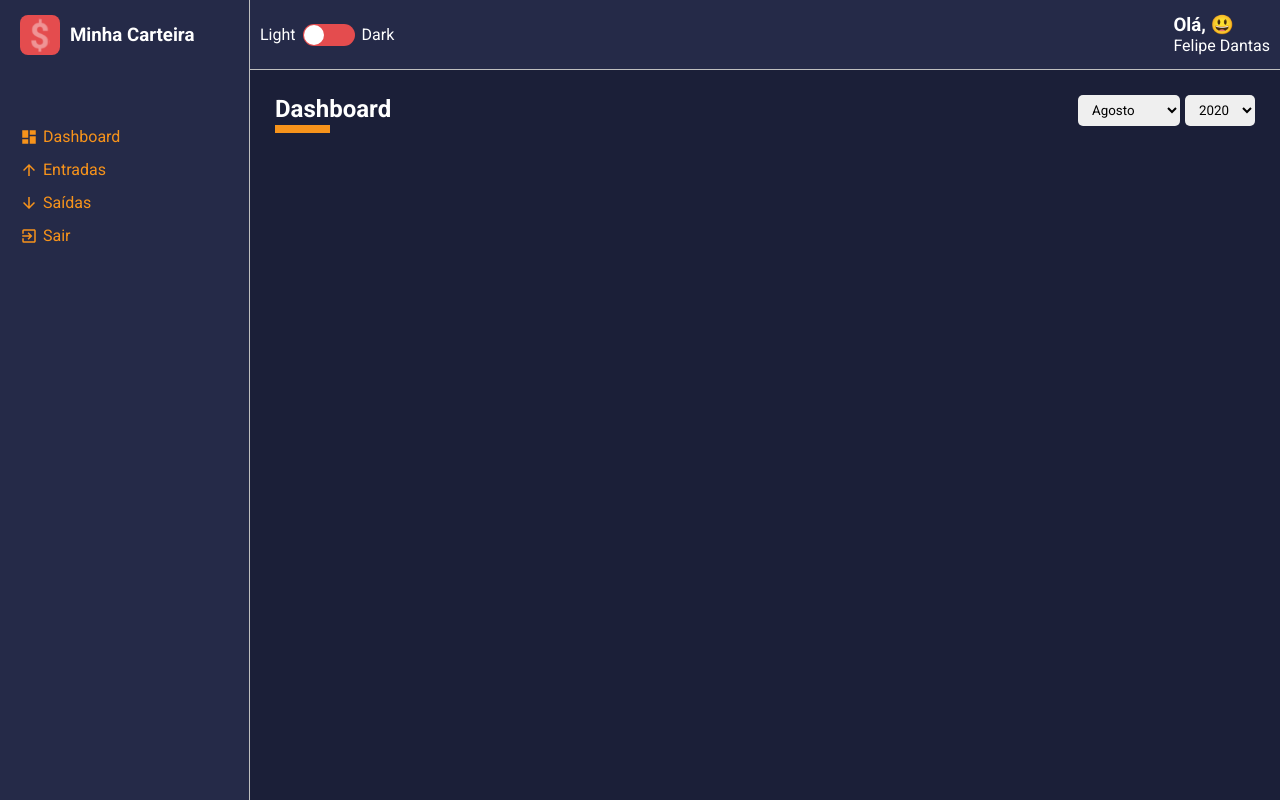
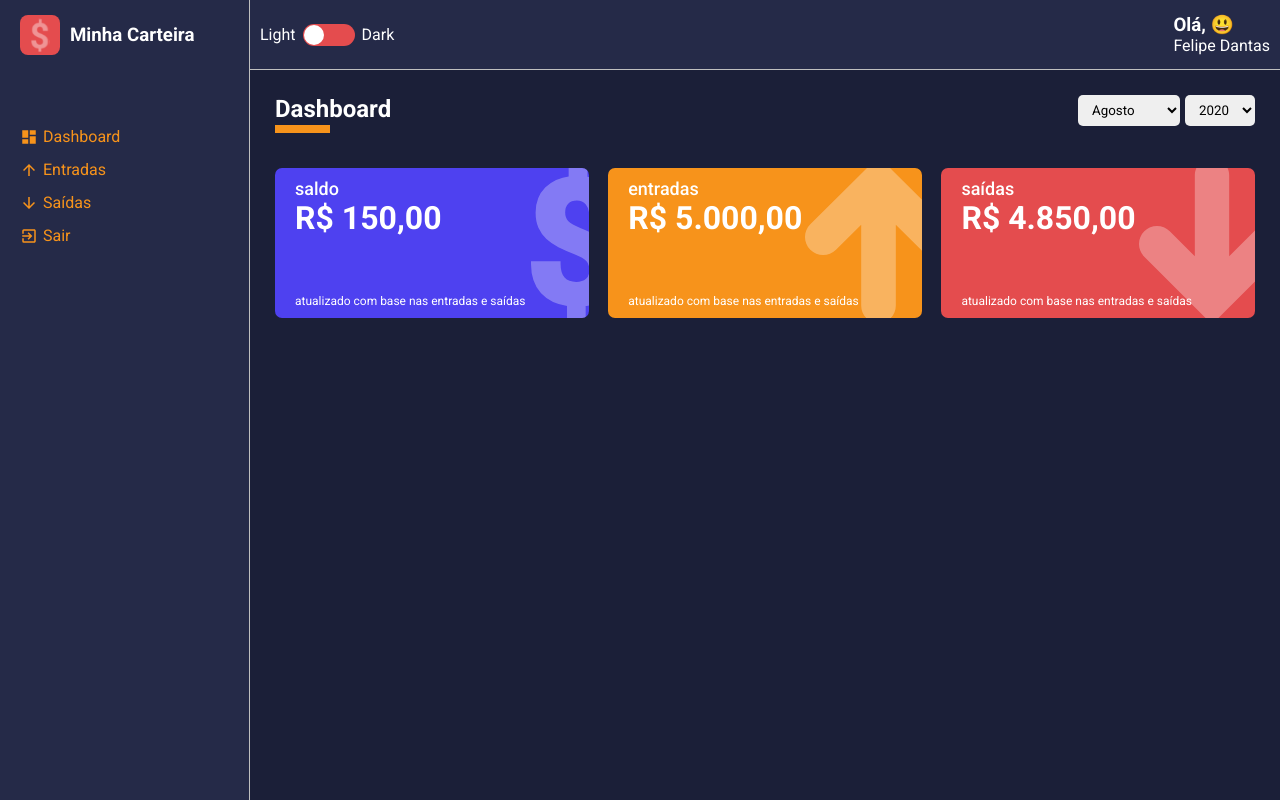
Before and after one commit to FelipeRBDantas/minha-carteira-frontend, a React (Create React App) app: page /dashboard in a window 1280 px wide. Built offline with nearby package versions, Linux system fonts and the light colour scheme.

Commit message:
[feature] - Implementação do Wallet Box (cartões de movimentação da carteira)

```diff
--- a/package.json
+++ b/package.json
@@ -12,6 +12,7 @@
     "@types/react": "^18.0.15",
     "@types/react-dom": "^18.0.6",
     "react": "^18.2.0",
+    "react-countup": "^6.3.0",
     "react-dom": "^18.2.0",
     "react-icons": "^4.4.0",
     "react-router-dom": "^6.3.0",
--- a/src/components/WalletBox/index.tsx
+++ b/src/components/WalletBox/index.tsx
@@ -1,29 +1,57 @@
-import React from "react";
+import React, { useMemo } from "react";
+
+// COMPONENTS
+import CountUp from 'react-countup';
+
+// STYLES
 
 import { Container } from './styles';
 
+// ASSETS
+
 import dollarImg from '@assets/dollar.svg';
 
-import arrowUpImg from '@assets/dollar.svg';
+import arrowUpImg from '@assets/arrow-up.svg';
 
-import arrowDownImg from '@assets/dollar.svg';
+import arrowDownImg from '@assets/arrow-down.svg';
 
 interface IWalletBoxProps {
   title: string;
-  amount: string;
+  amount: number;
   footerLabel: string;
-  icon: string;
+  icon?: 'dolar' | 'arrowUp' | 'arrowDown';
+  color: string;
 }
 
 const WalletBox: React.FC<IWalletBoxProps> = ({
   title,
   amount,
   footerLabel,
-  icon
+  icon,
+  color
 }: IWalletBoxProps) => {
+  const handleIconSelected = useMemo(() => {
+    return {
+      'dolar': dollarImg,
+      'arrowUp': arrowUpImg,
+      'arrowDown': arrowDownImg
+    };
+  }, []);
+
   return (
-    <Container>
-
+    <Container color={ color }>
+      <span>{ title }</span>
+      <h1>
+        <CountUp
+          end={ amount }
+          prefix={ "R$ " }
+          separator="."
+          decimal=","
+          decimals={ 2 }
+        />
+      </h1>
+      <small>{ footerLabel }</small>
+      { icon && <img src={ handleIconSelected[icon] } alt={ title } /> }
     </Container>
   );
 }
--- a/src/components/WalletBox/styles.ts
+++ b/src/components/WalletBox/styles.ts
@@ -1,5 +1,36 @@
 import styled from "styled-components";
 
-export const Container = styled.div`
+interface IContainerProps {
+  color: string;
+}
 
+export const Container = styled.div<IContainerProps>`
+  position: relative;
+  width: 32%;
+  height: 150px;
+  margin: 10px 0;
+  border-radius: 7px;
+  padding: 10px 20px;
+  overflow: hidden;
+  background-color: ${ props => props.color };
+  color: ${ props => props.theme.colors.white };
+
+  > img {
+    position: absolute;
+    height: 110%;
+    top: -10px;
+    right: -30px;
+    opacity: .3;
+  }
+
+  > span {
+    font-size: 18px;
+    font-weight: 500;
+  }
+
+  > small {
+    position: absolute;
+    bottom: 10px;
+    font-size: 12px;
+  }
 `;
--- a/src/pages/Dashboard/index.tsx
+++ b/src/pages/Dashboard/index.tsx
@@ -5,6 +5,8 @@ import React, { useMemo, useState } from "react";
 import ContentHeader from "@components/ContentHeader";
 
 import SelectInput from "@components/SelectInput";
+
+import WalletBox from '@components/WalletBox';
 
 // STORES
 
@@ -14,7 +16,10 @@ import { ISelectInputProps } from "@store/types/types";
 
 // STYLES
 
-import { Container } from "./styles";
+import {
+  Container,
+  Content
+} from "./styles";
 
 const Dashboard: React.FC = () => {
   const [monthSelected, setMonthSelected] = useState<string>(String(new Date().getMonth() + 1));
@@ -58,6 +63,30 @@ const Dashboard: React.FC = () => {
           labelEmpty="Ano não informado"
         />
       </ContentHeader>
+
+      <Content>
+        <WalletBox
+          title="saldo"
+          amount={ 150.00 }
+          footerLabel={ "atualizado com base nas entradas e saídas" }
+          icon="dolar"
+          color="#4E41F0"
+        />
+        <WalletBox
+          title="entradas"
+          amount={ 5000.00 }
+          footerLabel={ "atualizado com base nas entradas e saídas" }
+          icon="arrowUp"
+          color="#F7931B"
+        />
+        <WalletBox
+          title="saídas"
+          amount={ 4850.00 }
+          footerLabel={ "atualizado com base nas entradas e saídas" }
+          icon="arrowDown"
+          color="#E44C4E"
+        />
+      </Content>
     </Container>
   );
 }
--- a/src/pages/Dashboard/styles.ts
+++ b/src/pages/Dashboard/styles.ts
@@ -3,3 +3,8 @@ import styled from "styled-components";
 export const Container = styled.div`
 
 `;
+
+export const Content = styled.div`
+  display: flex;
+  justify-content: space-between;
+`;
```
Also changed, not shown: 1 other file (tests, documents, lock files or other folders).
